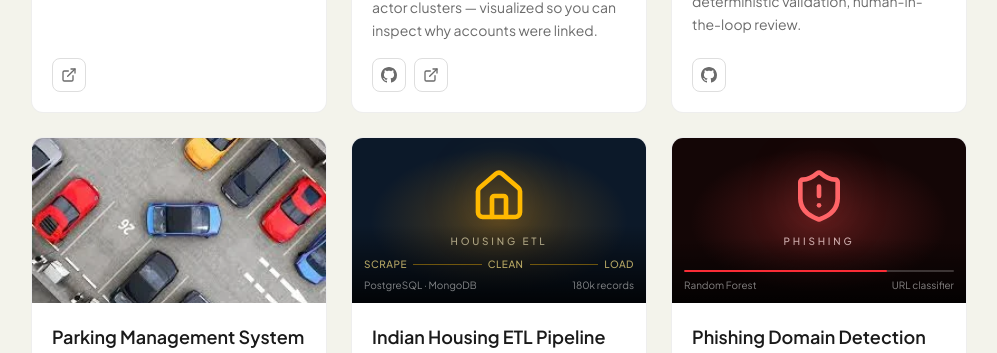
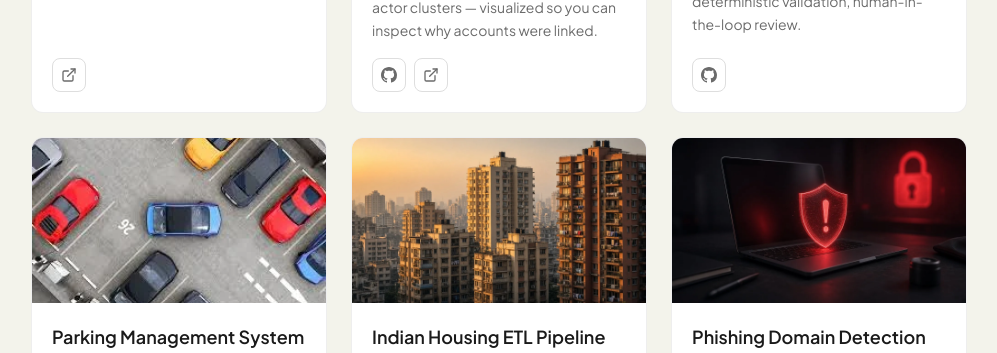
Before and after one commit to rishabh11336/Profile, a Next.js app: page / in a window 1280 px wide. Shown: the part 3960-4313 px from the top of the page, without its empty margins (281-1278 px from the left). Built offline with nearby package versions, Linux system fonts and the light colour scheme.

Commit message:
feat(projects): replace housing and phishing cards with real cover images
Co-authored-by: Cursor <cursoragent@cursor.com>

```diff
--- a/src/components/sections/ProjectsSection.tsx
+++ b/src/components/sections/ProjectsSection.tsx
@@ -2,7 +2,7 @@
 
 import Image from "next/image";
 import { motion } from "framer-motion";
-import { ExternalLink, BarChart2, TrendingUp, AudioWaveform, Wrench, Home, ShieldAlert } from "lucide-react";
+import { ExternalLink, BarChart2, TrendingUp, AudioWaveform, Wrench } from "lucide-react";
 import { GithubIcon } from "@/components/ui/GithubIcon";
 import { projects } from "@/data/content";
 
@@ -50,66 +50,8 @@ function YoutubeCover() {
   );
 }
 
-function HousingCover() {
-  return (
-    <div
-      className="relative w-full overflow-hidden bg-[#0c1929]"
-      style={{ aspectRatio: "16/9" }}
-    >
-      <div className="absolute inset-0 bg-[radial-gradient(ellipse_at_center,rgba(245,158,11,0.28),transparent_62%)]" />
-      <div className="absolute inset-0 flex flex-col items-center justify-center gap-2.5 pb-6">
-        <Home className="h-14 w-14 text-amber-400 drop-shadow-[0_0_22px_rgba(245,158,11,0.55)] transition-transform duration-300 group-hover:scale-110" />
-        <p className="text-[10px] font-medium uppercase tracking-[0.28em] text-amber-100/80">
-          Housing ETL
-        </p>
-      </div>
-      <div className="absolute inset-x-0 bottom-0 bg-gradient-to-t from-black/85 to-transparent px-3 pb-2.5 pt-8">
-        <div className="flex items-center gap-1.5 text-[10px] font-medium uppercase tracking-wider text-amber-200/70">
-          <span>Scrape</span>
-          <span className="h-px flex-1 bg-amber-400/40" />
-          <span>Clean</span>
-          <span className="h-px flex-1 bg-amber-400/40" />
-          <span>Load</span>
-        </div>
-        <div className="mt-1.5 flex items-center justify-between text-[10px] text-white/50">
-          <span>PostgreSQL · MongoDB</span>
-          <span>180k records</span>
-        </div>
-      </div>
-    </div>
-  );
-}
-
-function PhishingCover() {
-  return (
-    <div
-      className="relative w-full overflow-hidden bg-[#140606]"
-      style={{ aspectRatio: "16/9" }}
-    >
-      <div className="absolute inset-0 bg-[radial-gradient(ellipse_at_center,rgba(239,68,68,0.30),transparent_62%)]" />
-      <div className="absolute inset-0 flex flex-col items-center justify-center gap-2.5 pb-6">
-        <ShieldAlert className="h-14 w-14 text-red-400 drop-shadow-[0_0_22px_rgba(239,68,68,0.55)] transition-transform duration-300 group-hover:scale-110" />
-        <p className="text-[10px] font-medium uppercase tracking-[0.28em] text-red-100/80">
-          Phishing
-        </p>
-      </div>
-      <div className="absolute inset-x-0 bottom-0 bg-gradient-to-t from-black/85 to-transparent px-3 pb-2.5 pt-8">
-        <div className="h-0.5 w-full overflow-hidden rounded-full bg-white/20">
-          <div className="h-full w-3/4 rounded-full bg-red-500" />
-        </div>
-        <div className="mt-1.5 flex items-center justify-between text-[10px] text-white/50">
-          <span>Random Forest</span>
-          <span>URL classifier</span>
-        </div>
-      </div>
-    </div>
-  );
-}
-
 const coverMap: Record<string, React.ComponentType> = {
   youtube: YoutubeCover,
-  housing: HousingCover,
-  phishing: PhishingCover,
 };
 
 const iconGradients = [
--- a/src/data/content.ts
+++ b/src/data/content.ts
@@ -229,9 +229,8 @@ export const projects = [
   },
   {
     title: "Indian Housing ETL Pipeline",
-    image: null,
-    imageAlt: "House and ETL pipeline — 180k Indian housing records into PostgreSQL and MongoDB",
-    cover: "housing",
+    image: "/images/projects/housing-etl.webp",
+    imageAlt: "Indian residential apartment blocks — housing price ETL across major metros",
     tags: ["Python", "PostgreSQL", "MongoDB", "ETL", "Web Scraping"],
     description:
       "Scalable ETL pipeline covering scraping, cleaning, deduplication, and validation. Stored 180,000+ records across PostgreSQL and MongoDB for downstream statistical analysis and ML modelling.",
@@ -240,9 +239,8 @@ export const projects = [
   },
   {
     title: "Phishing Domain Detection",
-    image: null,
-    imageAlt: "Shield alert — Random Forest phishing URL classifier",
-    cover: "phishing",
+    image: "/images/projects/phishing-detection.webp",
+    imageAlt: "Warning shield over a laptop — Random Forest phishing URL classifier",
     tags: ["Python", "scikit-learn", "Flask", "Azure", "Cassandra", "Cybersecurity"],
     description:
       "ML pipeline to classify URLs as legitimate or malicious using a Random Forest trained on URL, domain, page, and content features. Served via Flask REST API with Cassandra logging every prediction. Deployed to Azure during iNeuron ML internship.",
```
Also changed, not shown: public/images/projects/housing-etl.webp (added), public/images/projects/phishing-detection.webp (added).
